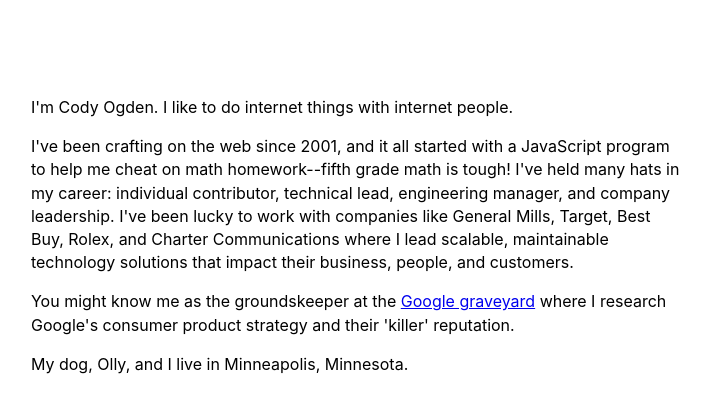
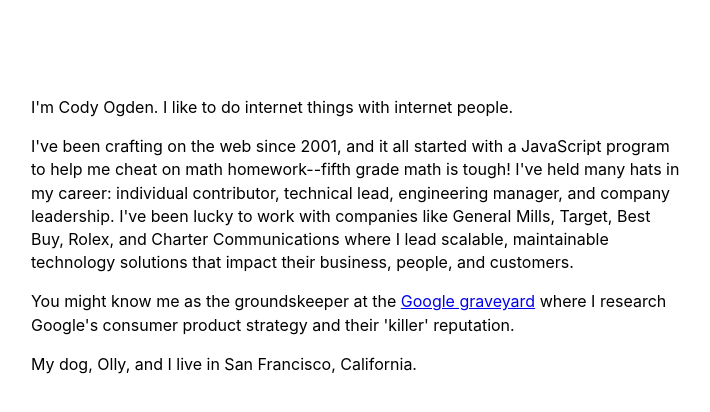
Before and after one commit to codyogden/codyogden, a Next.js app in the folder apps/web/: page / in a window 1280 px wide. Shown: the top 412 px of the page, without its empty margins (281-991 px from the left). Built offline with nearby package versions, Linux system fonts and the light colour scheme.

Commit message:
Update page.tsx

```diff
--- a/apps/web/app/page.tsx
+++ b/apps/web/app/page.tsx
@@ -19,7 +19,7 @@
             </p>
             <p>I've been crafting on the web since 2001, and it all started with a JavaScript program to help me cheat on math homework--fifth grade math is tough! I've held many hats in my career: individual contributor, technical lead, engineering manager, and company leadership. I've been lucky to work with companies like General Mills, Target, Best Buy, Rolex, and Charter Communications where I lead scalable, maintainable technology solutions that impact their business, people, and customers.</p>
             <p>You might know me as the groundskeeper at the <a href="https://killedbygoogle.com">Google graveyard</a> where I research Google's consumer product strategy and their 'killer' reputation.</p>
-            <p>My dog, Olly, and I live in Minneapolis, Minnesota.</p>
+            <p>My dog, Olly, and I live in San Francisco, California.</p>
  </div>
     </div>;
 }
```
